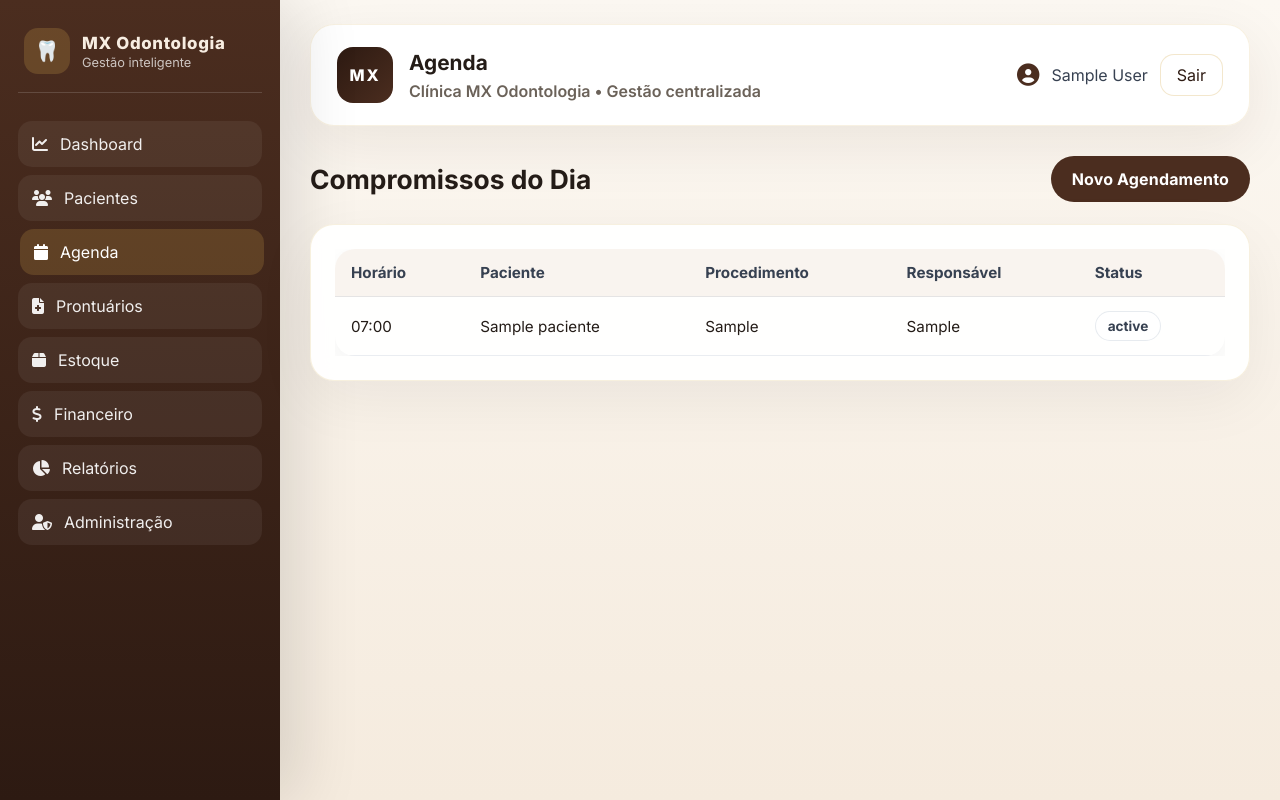
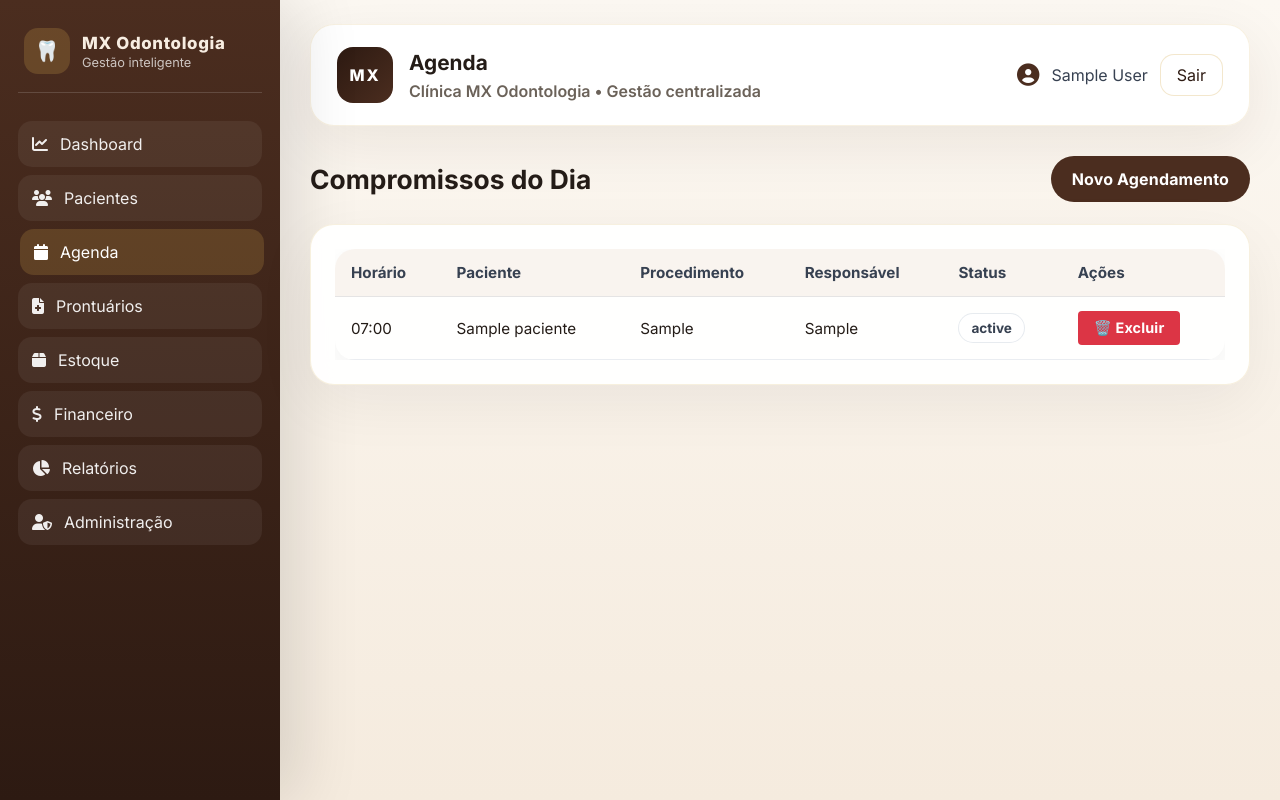
Before and after one commit to gustavoeguchi06-sys/Dentista, a Django app: page /agenda/ in a window 1280 px wide. Run offline with Django 5.2, Linux system fonts and the light colour scheme; a user stored in the database is signed in; tables that the repository leaves empty hold one stand-in row (values such as "Sample post").

Commit message:
Atualização completa do sistema - telas, funções e melhorias

```diff
--- a/clinic/urls.py
+++ b/clinic/urls.py
@@ -10,11 +10,14 @@ urlpatterns = [
     path('logout/', views.logout_view, name='logout'),
     path('pacientes/', views.pacientes, name='pacientes'),
     path('pacientes/adicionar/', views.paciente_add, name='paciente_add'),
+    path('pacientes/<int:pk>/excluir/', views.paciente_delete, name='paciente_delete'),
     path('pacientes/exportar/', views.pacientes_export, name='pacientes_export'),
     path('agenda/', views.agenda, name='agenda'),
     path('agenda/novo/', views.agenda_add, name='agenda_add'),
+    path('agenda/<int:pk>/excluir/', views.consulta_delete, name='consulta_delete'),
     path('prontuarios/', views.prontuarios, name='prontuarios'),
     path('prontuarios/novo/', views.prontuario_add, name='prontuario_add'),
+    path('prontuarios/<int:pk>/excluir/', views.prontuario_delete, name='prontuario_delete'),
     path('estoque/', views.estoque, name='estoque'),
     path('estoque/novo/', views.estoque_add, name='estoque_add'),
     path('estoque/relatorio/', views.estoque_relatorio, name='estoque_relatorio'),
--- a/clinic/views.py
+++ b/clinic/views.py
@@ -287,6 +287,36 @@ def administracao_permissoes(request):
     return render(request, 'administracao/permissions.html', {'form': form, 'cancel_url': reverse('administracao')})
 
 
+@login_required
+def paciente_delete(request, pk):
+    try:
+        paciente = Paciente.objects.get(pk=pk)
+        paciente.delete()
+    except Paciente.DoesNotExist:
+        pass
+    return redirect('pacientes')
+
+
+@login_required
+def consulta_delete(request, pk):
+    try:
+        consulta = Consulta.objects.get(pk=pk)
+        consulta.delete()
+    except Consulta.DoesNotExist:
+        pass
+    return redirect('agenda')
+
+
+@login_required
+def prontuario_delete(request, pk):
+    try:
+        prontuario = Prontuario.objects.get(pk=pk)
+        prontuario.delete()
+    except Prontuario.DoesNotExist:
+        pass
+    return redirect('prontuarios')
+
+
 def check_pages(request):
     client = Client()
     User = get_user_model()
--- a/templates/agenda/list.html
+++ b/templates/agenda/list.html
@@ -22,6 +22,7 @@
             <th>Procedimento</th>
             <th>Responsável</th>
             <th>Status</th>
+            <th>Ações</th>
           </tr>
         </thead>
         <tbody>
@@ -32,14 +33,43 @@
               <td>{{ consulta.procedimento }}</td>
               <td>{{ consulta.dentista }}</td>
               <td><span class="tag {{ consulta.status|lower }}">{{ consulta.status }}</span></td>
+              <td>
+                <button class="btn-delete" onclick="confirmDelete('{% url 'consulta_delete' consulta.id %}', '{{ consulta.paciente.nome }}')">
+                  🗑️ Excluir
+                </button>
+              </td>
             </tr>
           {% empty %}
             <tr>
-              <td colspan="5">Nenhum agendamento registrado.</td>
+              <td colspan="6">Nenhum agendamento registrado.</td>
             </tr>
           {% endfor %}
         </tbody>
       </table>
     </div>
   </article>
+
+  <style>
+    .btn-delete {
+      background-color: #dc3545;
+      color: white;
+      border: none;
+      padding: 0.5rem 1rem;
+      border-radius: 4px;
+      cursor: pointer;
+      font-size: 0.9rem;
+      transition: background-color 0.2s;
+    }
+    .btn-delete:hover {
+      background-color: #c82333;
+    }
+  </style>
+
+  <script>
+    function confirmDelete(url, name) {
+      if (confirm(`Tem certeza que deseja excluir o agendamento de "${name}"?`)) {
+        window.location.href = url;
+      }
+    }
+  </script>
 {% endblock %}
```
Also changed, not shown: templates/prontuarios/list.html (+31 -1 lines).
